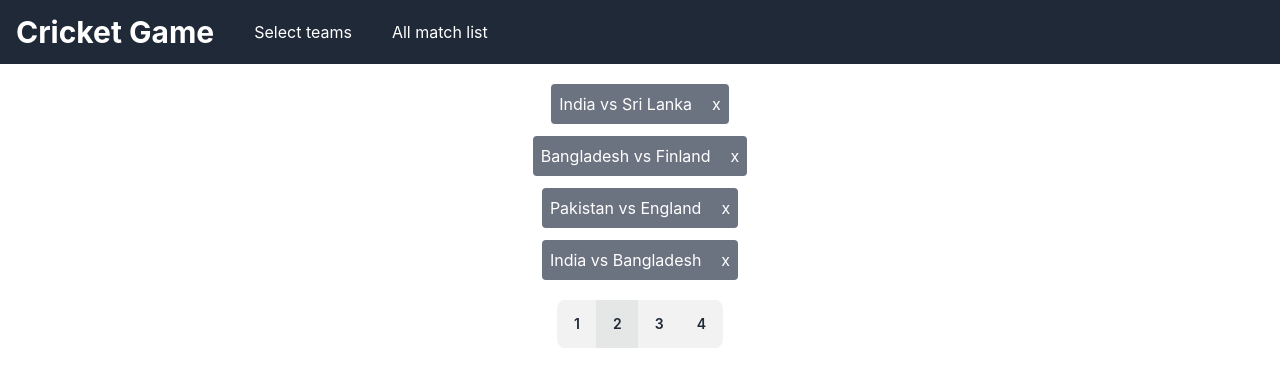
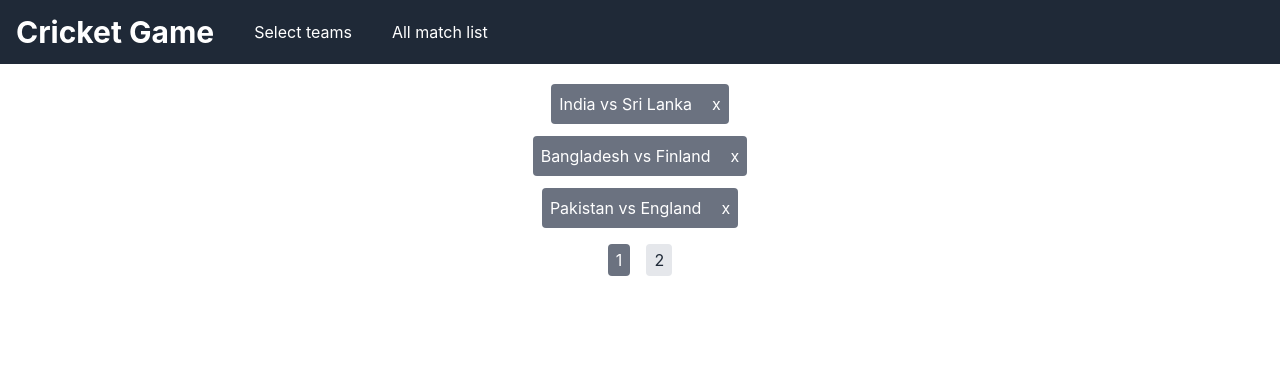
Before and after one commit to TOU-HID/Selise-replacement, a React (Create React App) app: page /matches in a window 1280 px wide. Shown: the top 386 px of the page. Built offline with nearby package versions, Linux system fonts and the light colour scheme; data requests are answered from the project's data file.

Commit message:
pagination added

```diff
--- a/src/components/AllMatches.jsx
+++ b/src/components/AllMatches.jsx
@@ -1,11 +1,20 @@
 import React, { useState, useEffect } from 'react';
 import axios from 'axios';
-import { Link, useParams, useNavigate } from 'react-router-dom';
+import { Link } from 'react-router-dom';
 import Header from './Header';
-import Pagination from './Pagination';
 
 const AllMatches = () => {
   const [matches, setMatches] = useState([]);
+  const [currentPage, setCurrentPage] = useState(1);
+  const matchesPerPage = 3;
+
+  const indexOfLastMatch = currentPage * matchesPerPage;
+  const indexOfFirstMatch = indexOfLastMatch - matchesPerPage;
+  const currentMatches = matches.slice(indexOfFirstMatch, indexOfLastMatch);
+
+  const paginate = (pageNumber) => {
+    setCurrentPage(pageNumber);
+  };
 
   const getAllMatches = () => {
     axios
@@ -39,7 +48,7 @@ const AllMatches = () => {
     <div>
       <Header />
       <div className='flex flex-col justify-center items-center gap-3 mt-5'>
-        {matches.map((match, i) => (
+        {currentMatches.map((match, i) => (
           <div
             key={i}
             className='flex flex-row justify-center items-center text-white gap-5 bg-gray-500 p-2 rounded'
@@ -49,11 +58,23 @@ const AllMatches = () => {
           </div>
         ))}
       </div>
-      <div className='join flex justify-center items-center mt-5'>
-        <button className='join-item btn'>1</button>
-        <button className='join-item btn btn-active'>2</button>
-        <button className='join-item btn'>3</button>
-        <button className='join-item btn'>4</button>
+      <div className='flex mt-4 justify-center items-center'>
+        {Array.from(
+          { length: Math.ceil(matches.length / matchesPerPage) },
+          (_, index) => (
+            <button
+              key={index + 1}
+              className={`mx-2 px-2 py-1 rounded ${
+                currentPage === index + 1
+                  ? 'bg-gray-500 text-white'
+                  : 'bg-gray-200'
+              }`}
+              onClick={() => paginate(index + 1)}
+            >
+              {index + 1}
+            </button>
+          )
+        )}
       </div>
     </div>
   );
--- a/src/components/Pagination.jsx
+++ /dev/null
@@ -1,43 +0,0 @@
-import React, { useState } from 'react';
-
-function Pagination({ itemsPerPage, data }) {
-  const [currentPage, setCurrentPage] = useState(1);
-
-  // Calculate the index range for the current page
-  const indexOfLastItem = currentPage * itemsPerPage;
-  const indexOfFirstItem = indexOfLastItem - itemsPerPage;
-  const currentItems = data.slice(indexOfFirstItem, indexOfLastItem);
-
-  // Handle page navigation
-  const paginate = (pageNumber) => {
-    setCurrentPage(pageNumber);
-  };
-
-  return (
-    <div>
-      {/* Render the current page items */}
-      {currentItems.map((item) => (
-        <div key={item.id}>{item.name}</div>
-      ))}
-
-      {/* Render pagination buttons */}
-      <div>
-        {data.length > itemsPerPage && (
-          <ul>
-            {Array.from({ length: Math.ceil(data.length / itemsPerPage) }).map(
-              (_, index) => (
-                <li key={index}>
-                  <button onClick={() => paginate(index + 1)}>
-                    {index + 1}
-                  </button>
-                </li>
-              )
-            )}
-          </ul>
-        )}
-      </div>
-    </div>
-  );
-}
-
-export default Pagination;
```
